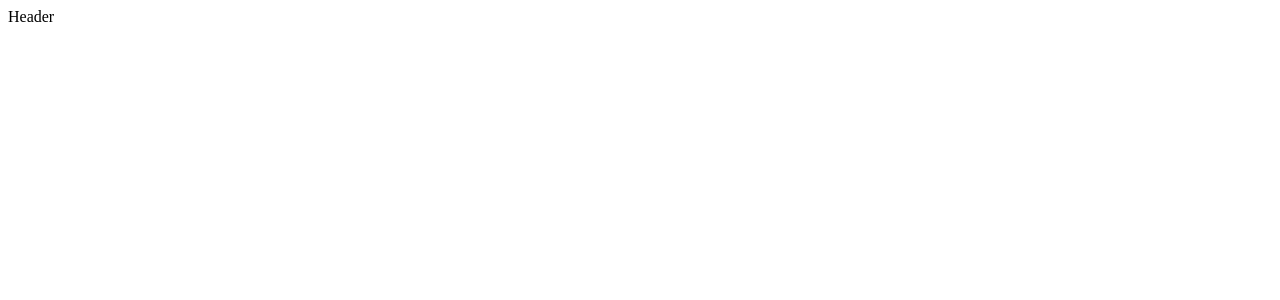
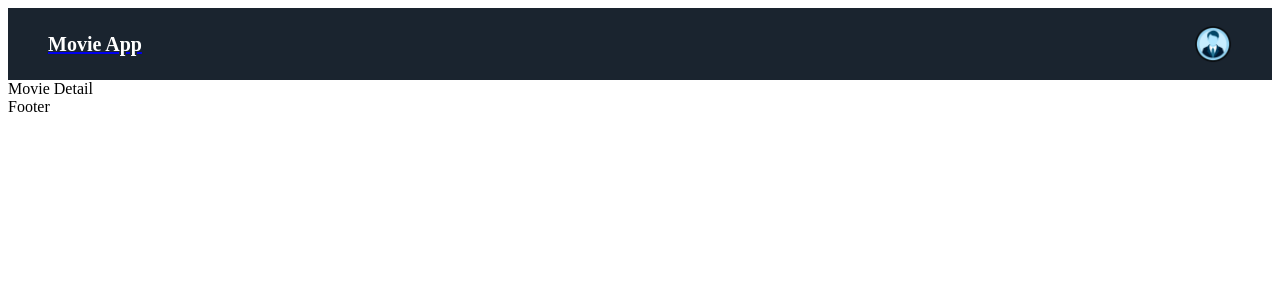
Before and after one commit to dbajajmnk/movie, a React (Create React App) app: page /movie/1 in a window 1280 px wide. Shown: the top 300 px of the page. Built offline with nearby package versions, Linux system fonts and the light colour scheme.

Commit message:
"Header with Scss"

```diff
--- a/src/App.js
+++ b/src/App.js
@@ -1,10 +1,23 @@
+import { BrowserRouter as Router,Route,Routes} from 'react-router-dom';
 import './App.css';
+import Home from './components/Home/Home';
+import PageNotFound from './components/PageNotFound/PageNotFound'
+import MovieDetail from './components/MovieDetail/MovieDetail';
+import Header  from './components/Header/Header';
+import Footer from './components/Footer/Footer';
+
 
 function App() {
   return (
-    <div>
-      Header
-    </div>
+    <Router>
+      <Header></Header>
+      <Routes>
+      <Route path='/' exact element={<Home/>}/>
+      <Route path='/movie/:mid' exact element={<MovieDetail/>}/>
+      <Route element={<PageNotFound/>}></Route>
+      </Routes>
+      <Footer></Footer>
+    </Router>
   );
 }
 
--- a/src/components/Header/Header.jsx
+++ b/src/components/Header/Header.jsx
@@ -1,10 +1,20 @@
 import React from 'react';
+import {Link} from 'react-router-dom';
+import user from '../../asset/images/user.png'
+import  './Header.scss'
 
 const Header = () => {
     return (
-        <div>
-                Header
-        </div>
+        <header className='header'>
+            <Link to="/">
+            <div className='logo'>
+               Movie App
+            </div>
+            </Link>
+            <div className='user-image'>
+            <img src={user} alt="user" ></img>
+            </div>
+        </header>
     );
 };
 
--- a/src/components/Header/Header.scss
+++ b/src/components/Header/Header.scss
@@ -0,0 +1,19 @@
+@import '../../common/color.scss';
+.header{
+    background-color: $secondary-color;
+    display: flex;
+    align-items: center;
+    height: 72px;
+    padding: 0px 40px;
+    justify-content: space-between;
+}
+.logo
+{
+    color: $font-primary;
+    font-size: 20px;
+    font-weight: 600;
+}
+.user-image,.user-image img{
+    width: 38px;
+    height: 38px;
+}
--- /dev/null
+++ b/src/components/PageNotFound/PageNotFound.jsx
@@ -0,0 +1,11 @@
+import React from 'react';
+
+const PageNotFound = () => {
+    return (
+        <div>
+            Page Not Found
+        </div>
+    );
+};
+
+export default PageNotFound;
```
Also changed, not shown: src/asset/images/user.png (added), src/components/PageNotFound/PageNotFound.scss (added), 1 other file (tests, documents, lock files or other folders).
